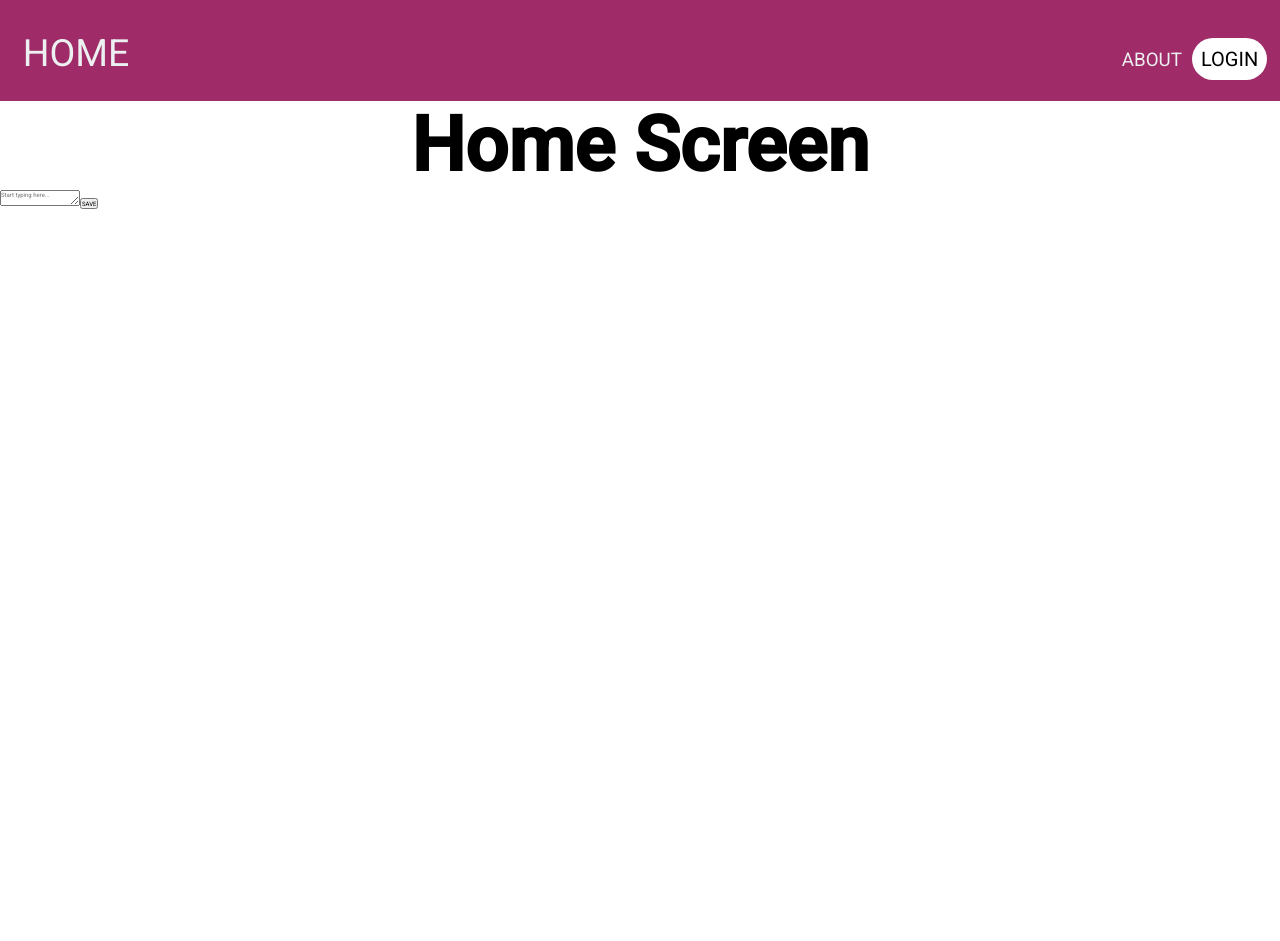
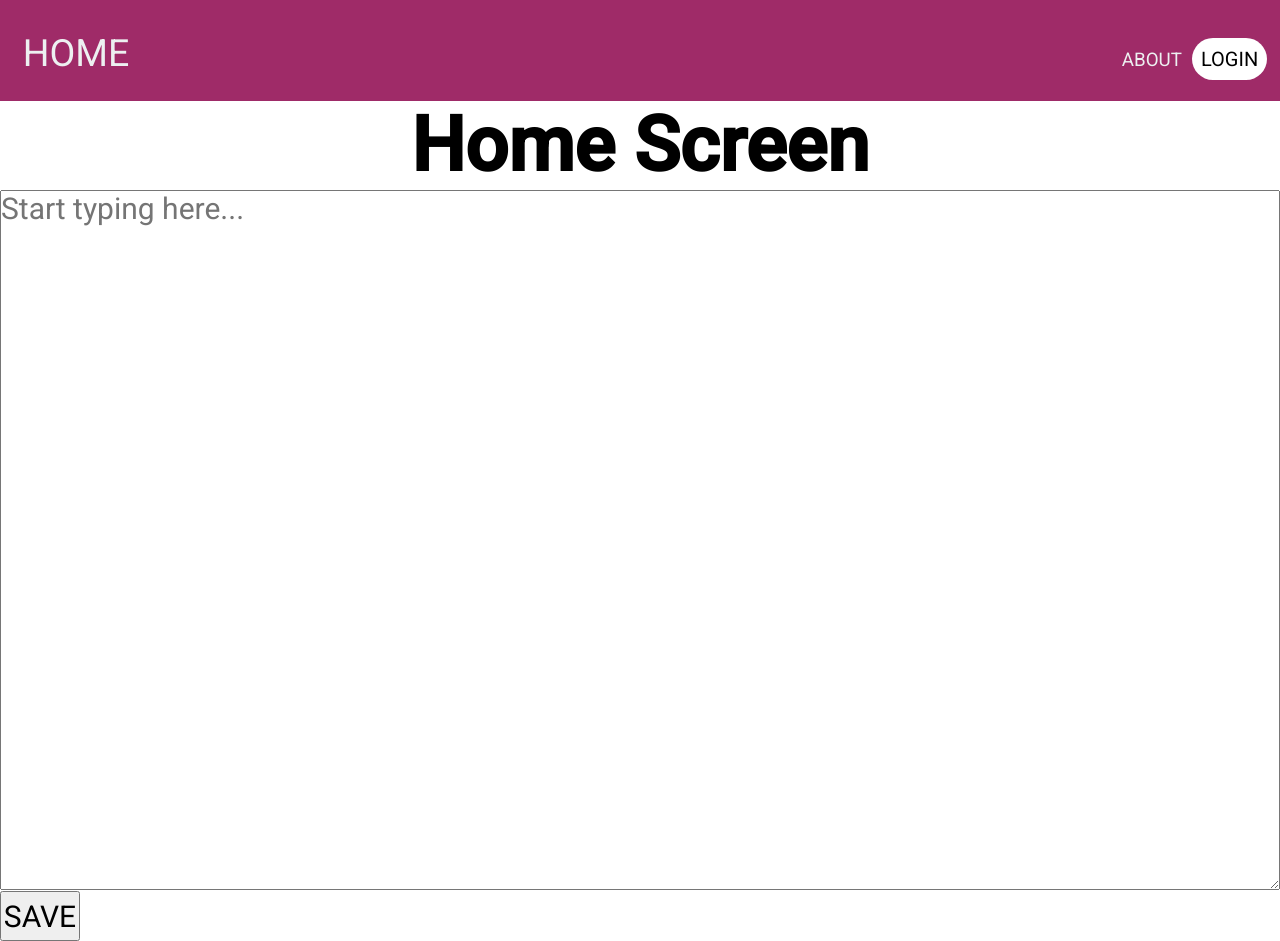
Before and after one commit to staten-island-tech/vue-project-2-eded, a Vue app in the folder shop/: page /about in a window 1280 px wide. Before the commit the page ends 800 px from the top, so only its background shows below. Built offline with nearby package versions, Linux system fonts and the light colour scheme; no server answers.

Commit message:
aaaaaaaaaa

```diff
--- a/shop/src/views/About.vue
+++ b/shop/src/views/About.vue
@@ -30,4 +30,14 @@ export default {
 .edit-content {
   font-size: 12rem;
 }
+#input-area{
+  size: 100%;
+  font-size:3rem;
+  height: 70rem;
+  width: 100%;
+}
+button{
+  height: 5rem;
+  width: 8rem;
+font-size: 3rem;}
 </style>
```
